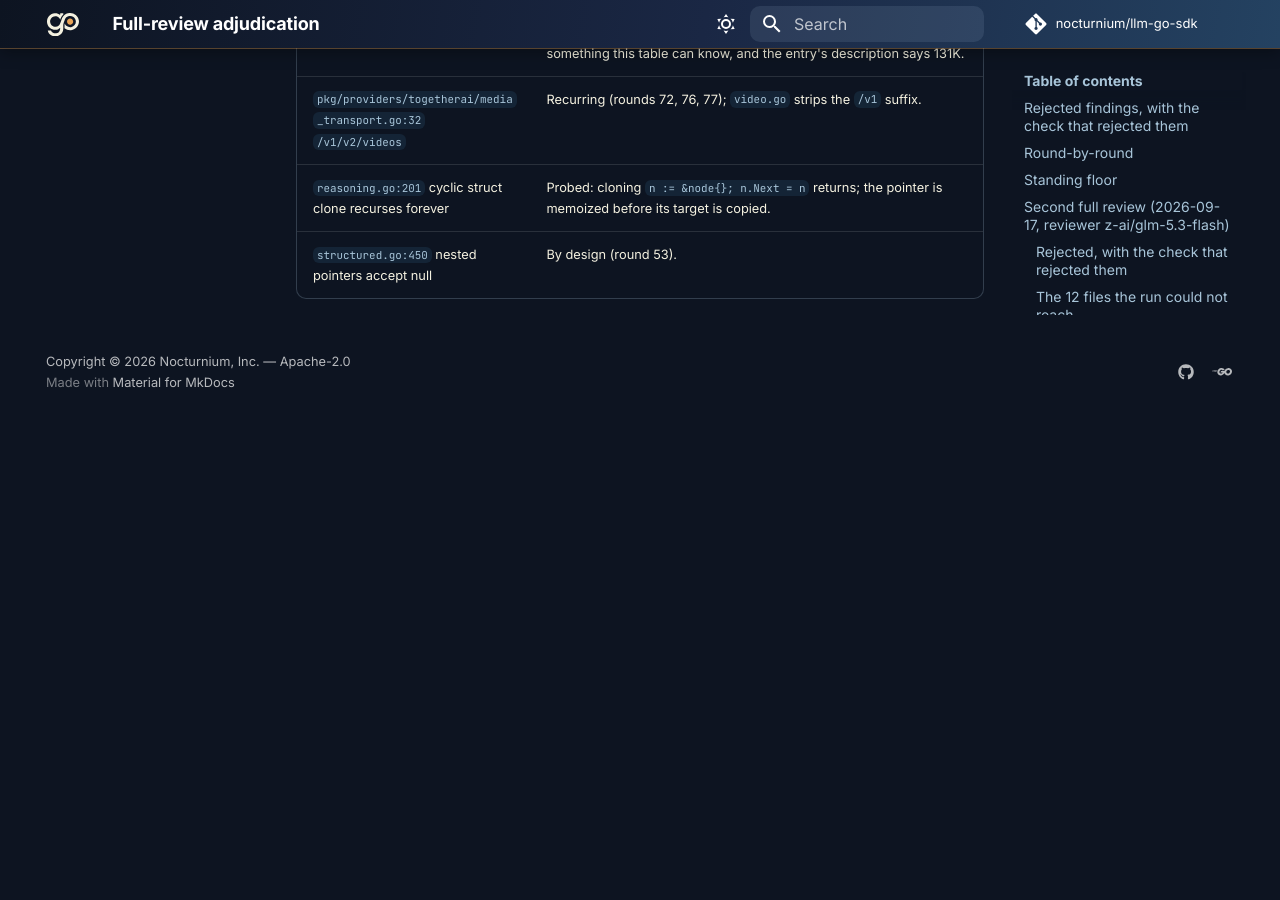
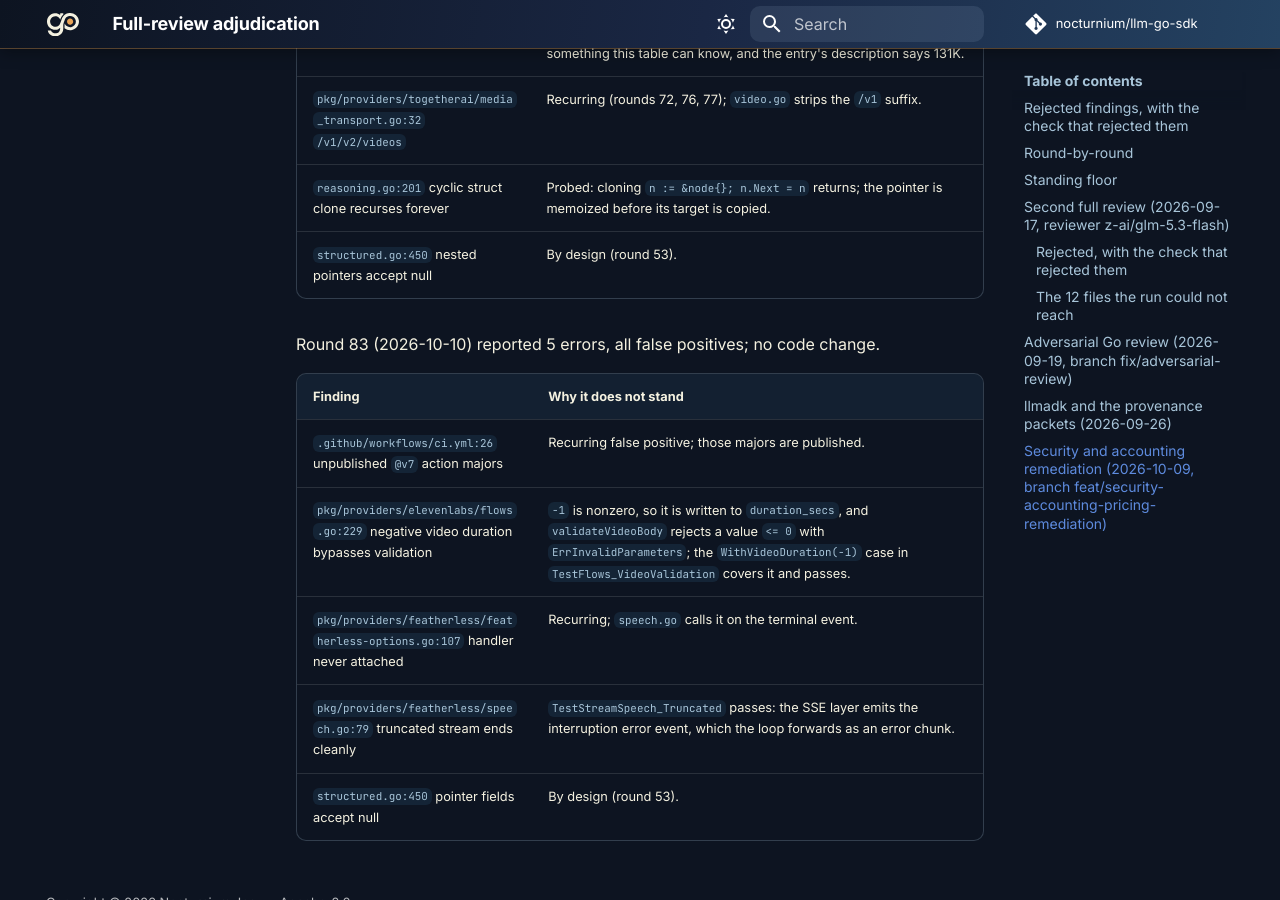
Before and after one commit to nocturnium/llm-go-sdk, an MkDocs documentation site: the page built from docs/nitpick-adjudication.md, in a window 1280 px wide and 900 px high, scrolled down 37371 px. Built offline with MkDocs 1.6.1 and Material for MkDocs 9.7.7, drawn with Linux system fonts in a browser that asks for light colours; comment, search, counter and statistics services are not loaded; before the commit the page ends 37776 px from its top, so only the background shows below that.

Commit message:
Close round 83 review errors

```diff
--- a/docs/nitpick-adjudication.md
+++ b/docs/nitpick-adjudication.md
@@ -888,3 +888,13 @@ cancellation does not.
 | `pkg/providers/togetherai/media_transport.go:32` `/v1/v2/videos` | Recurring (rounds 72, 76, 77); `video.go` strips the `/v1` suffix. |
 | `reasoning.go:201` cyclic struct clone recurses forever | Probed: cloning `n := &node{}; n.Next = n` returns; the pointer is memoized before its target is copied. |
 | `structured.go:450` nested pointers accept null | By design (round 53). |
+
+Round 83 (2026-10-10) reported 5 errors, all false positives; no code change.
+
+| Finding | Why it does not stand |
+| --- | --- |
+| `.github/workflows/ci.yml:26` unpublished `@v7` action majors | Recurring false positive; those majors are published. |
+| `pkg/providers/elevenlabs/flows.go:229` negative video duration bypasses validation | `-1` is nonzero, so it is written to `duration_secs`, and `validateVideoBody` rejects a value `<= 0` with `ErrInvalidParameters`; the `WithVideoDuration(-1)` case in `TestFlows_VideoValidation` covers it and passes. |
+| `pkg/providers/featherless/featherless-options.go:107` handler never attached | Recurring; `speech.go` calls it on the terminal event. |
+| `pkg/providers/featherless/speech.go:79` truncated stream ends cleanly | `TestStreamSpeech_Truncated` passes: the SSE layer emits the interruption error event, which the loop forwards as an error chunk. |
+| `structured.go:450` pointer fields accept null | By design (round 53). |
```
